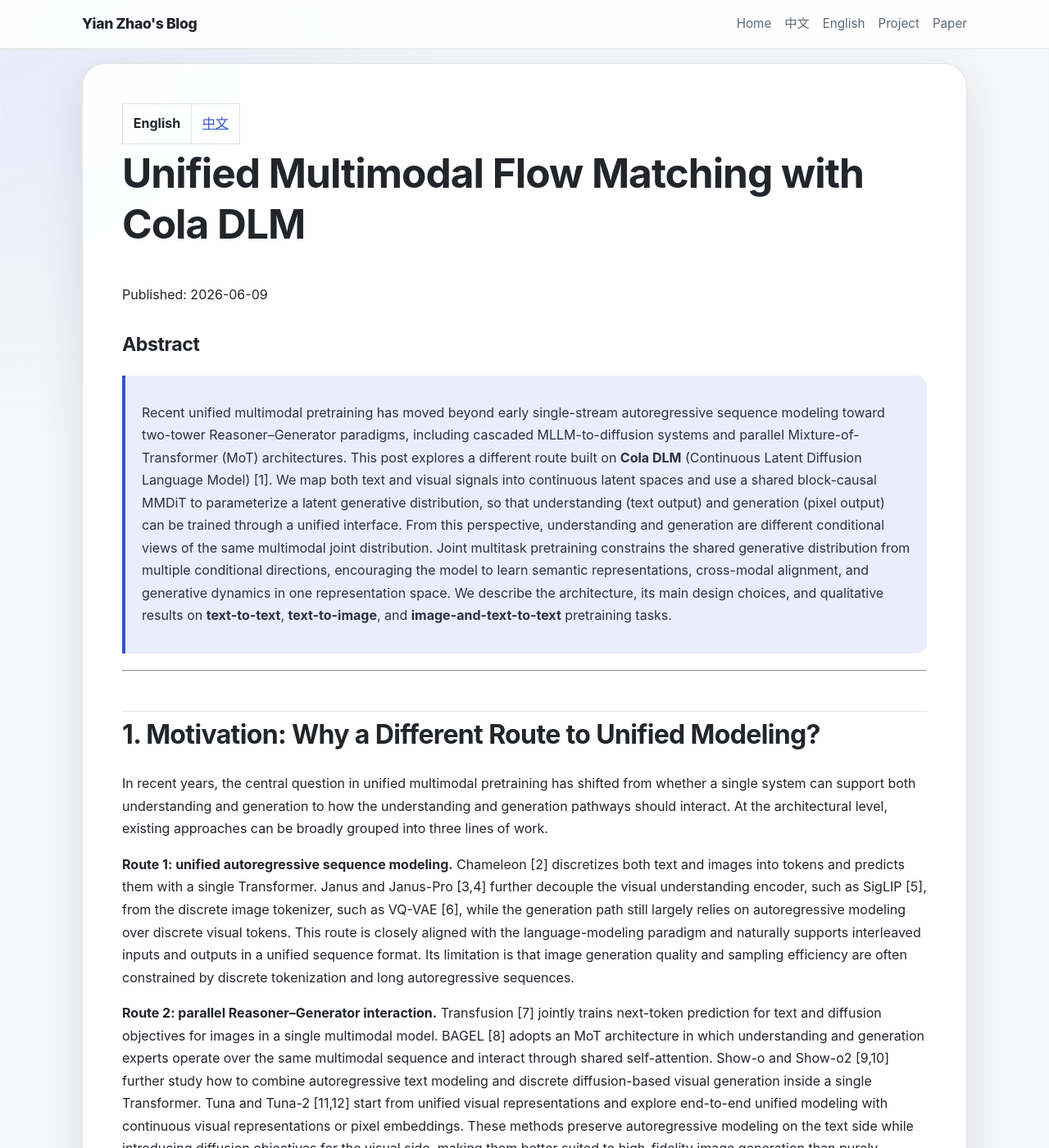
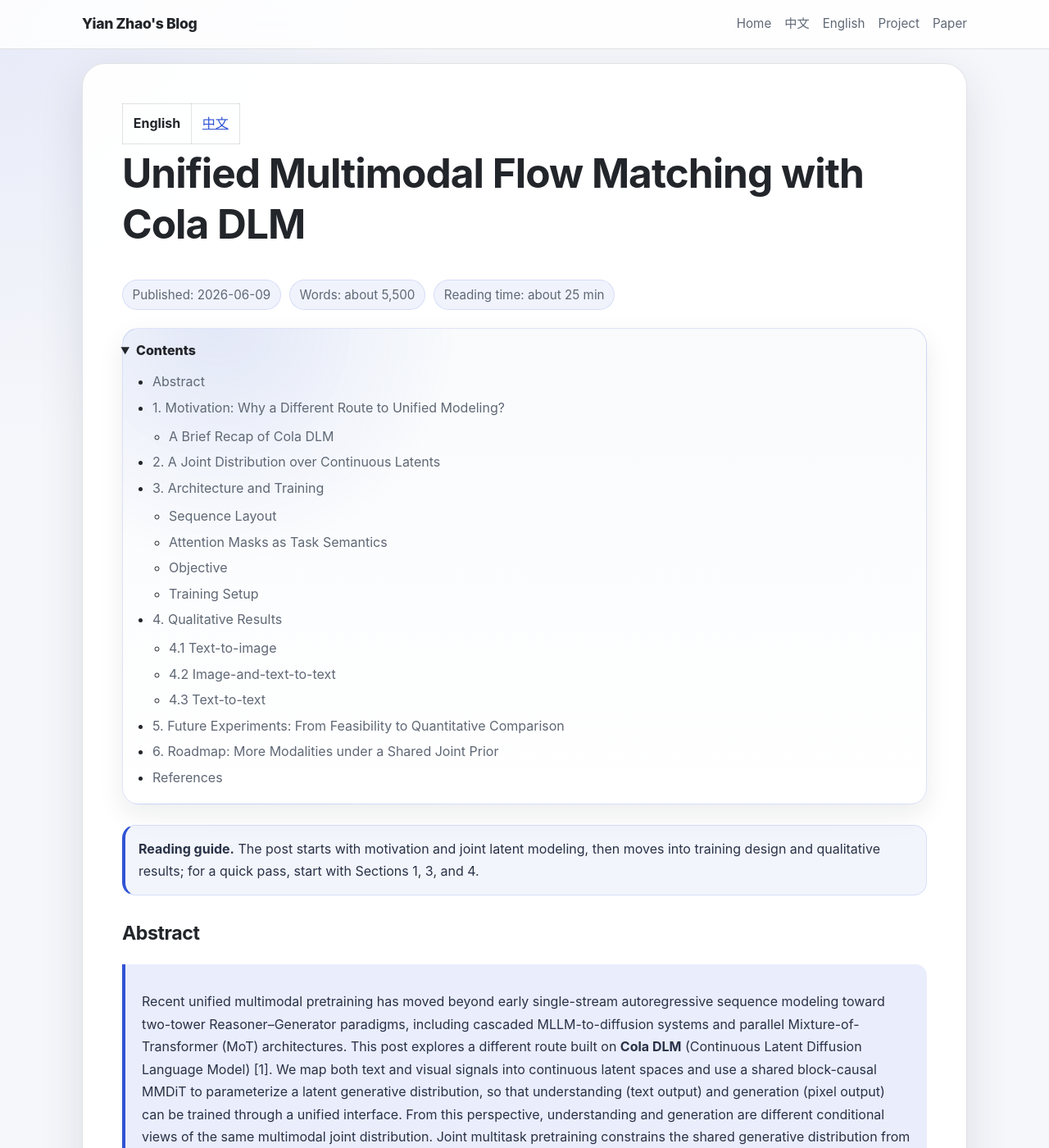
Before and after one commit to Zhao-Yian/Unified-Cola, a Jekyll site: the page built from blog.md, in a window 1280 px wide and 1400 px high. Shown: the whole window at 82% size. Built offline with Jekyll 4.4.1, drawn with Linux system fonts in a browser that asks for light colours.

Commit message:
update cola blog

```diff
--- a/assets/site.css
+++ b/assets/site.css
@@ -84,6 +84,85 @@ h2 {
 h3 {
   margin-top: 2rem;
   font-size: clamp(1.2rem, 2vw, 1.45rem);
+}
+
+[id] {
+  scroll-margin-top: calc(var(--site-header-offset) + 1rem);
+}
+
+.post-meta {
+  display: flex;
+  flex-wrap: wrap;
+  gap: 0.65rem;
+  margin: -0.3rem 0 1.35rem;
+  color: var(--muted);
+  font-size: 0.95rem;
+}
+
+.post-meta span {
+  display: inline-flex;
+  align-items: center;
+  min-height: 2rem;
+  padding: 0.28rem 0.72rem;
+  border: 1px solid rgba(49, 84, 212, 0.14);
+  border-radius: 999px;
+  background: rgba(49, 84, 212, 0.07);
+}
+
+.toc-card {
+  margin: 1.25rem 0 1.6rem;
+  padding: 0.85rem 1rem;
+  border: 1px solid rgba(49, 84, 212, 0.16);
+  border-radius: 20px;
+  background:
+    radial-gradient(circle at 12% 0%, rgba(49, 84, 212, 0.11), transparent 18rem),
+    linear-gradient(180deg, rgba(248, 250, 252, 0.96), rgba(255, 255, 255, 0.96));
+  box-shadow: 0 12px 32px rgba(15, 23, 42, 0.08);
+}
+
+.toc-card summary {
+  cursor: pointer;
+  color: var(--text);
+  font-weight: 760;
+  list-style-position: outside;
+}
+
+.toc-card[open] summary {
+  margin-bottom: 0.65rem;
+}
+
+.toc-card ul {
+  margin: 0.45rem 0 0;
+  padding-left: 1.25rem;
+}
+
+.toc-card li {
+  margin: 0.25rem 0;
+}
+
+.toc-card a {
+  color: var(--muted);
+  text-decoration: none;
+}
+
+.toc-card a:hover {
+  color: var(--accent);
+  text-decoration: underline;
+  text-underline-offset: 0.18em;
+}
+
+.post-note {
+  margin: 1.2rem 0 1.45rem;
+  padding: 0.9rem 1rem;
+  border: 1px solid rgba(49, 84, 212, 0.14);
+  border-left: 4px solid var(--accent);
+  border-radius: 16px;
+  background: rgba(49, 84, 212, 0.06);
+  color: #293247;
+}
+
+.post-note p {
+  margin: 0;
 }
 
 blockquote {
--- a/blog.md
+++ b/blog.md
@@ -14,15 +14,44 @@ tags:
 
 # Unified Multimodal Flow Matching with Cola DLM
 
-Published: 2026-06-09
+<div class="post-meta">
+  <span>Published: 2026-06-09</span>
+  <span>Words: about 5,500</span>
+  <span>Reading time: about 25 min</span>
+</div>
 
-### Abstract
+<details class="toc-card" open markdown="1">
+<summary>Contents</summary>
+
+- [Abstract](#abstract)
+- [1. Motivation: Why a Different Route to Unified Modeling?](#motivation)
+  - [A Brief Recap of Cola DLM](#cola-dlm-recap)
+- [2. A Joint Distribution over Continuous Latents](#joint-latents)
+- [3. Architecture and Training](#architecture-training)
+  - [Sequence Layout](#sequence-layout)
+  - [Attention Masks as Task Semantics](#attention-masks)
+  - [Objective](#objective)
+  - [Training Setup](#training-setup)
+- [4. Qualitative Results](#qualitative-results)
+  - [4.1 Text-to-image](#text-to-image)
+  - [4.2 Image-and-text-to-text](#image-text-to-text)
+  - [4.3 Text-to-text](#text-to-text)
+- [5. Future Experiments: From Feasibility to Quantitative Comparison](#future-experiments)
+- [6. Roadmap: More Modalities under a Shared Joint Prior](#roadmap)
+- [References](#references)
+</details>
+
+<div class="post-note" markdown="1">
+**Reading guide.** The post starts with motivation and joint latent modeling, then moves into training design and qualitative results; for a quick pass, start with Sections 1, 3, and 4.
+</div>
+
+### Abstract {#abstract}
 > Recent unified multimodal pretraining has moved beyond early single-stream autoregressive sequence modeling toward two-tower Reasoner--Generator paradigms, including cascaded MLLM-to-diffusion systems and parallel Mixture-of-Transformer (MoT) architectures. This post explores a different route built on **Cola DLM** (Continuous Latent Diffusion Language Model) [1]. We map both text and visual signals into continuous latent spaces and use a shared block-causal MMDiT to parameterize a latent generative distribution, so that understanding (text output) and generation (pixel output) can be trained through a unified interface. From this perspective, understanding and generation are different conditional views of the same multimodal joint distribution. Joint multitask pretraining constrains the shared generative distribution from multiple conditional directions, encouraging the model to learn semantic representations, cross-modal alignment, and generative dynamics in one representation space. We describe the architecture, its main design choices, and qualitative results on **text-to-text**, **text-to-image**, and **image-and-text-to-text** pretraining tasks.
 <!-- The current experiments are positioned as a proof of concept: we validate the feasibility and early convergence behavior of the unified architecture, without large-scale SFT or RL post-training. -->
 
 ---
 
-## 1. Motivation: Why a Different Route to Unified Modeling?
+## 1. Motivation: Why a Different Route to Unified Modeling? {#motivation}
 
 In recent years, the central question in unified multimodal pretraining has shifted from whether a single system can support both understanding and generation to how the understanding and generation pathways should interact. At the architectural level, existing approaches can be broadly grouped into three lines of work.
 
@@ -44,7 +73,7 @@ Under this view, understanding (text output) and generation (pixel output) corre
 
 Cola DLM provides a mature continuous-latent formulation for text generation. In this post, we show how the same formulation can be extended naturally to other modalities and used as the basis for this unified training paradigm.
 
-### A Brief Recap of Cola DLM
+### A Brief Recap of Cola DLM {#cola-dlm-recap}
 
 Cola DLM is a continuous latent-variable diffusion language model. Its key idea is to avoid denoising at the token level. Instead, it:
 
@@ -62,7 +91,7 @@ This decomposition explicitly separates **global semantic organization** in cont
 
 ---
 
-## 2. A Joint Distribution over Continuous Latents
+## 2. A Joint Distribution over Continuous Latents {#joint-latents}
 
 Unified modeling should not rely only on a shared backbone, nor should it force different modalities into exactly the same representation space. A more natural approach is to first map text and visual observations into continuous latent variables, and then let a shared block-causal MMDiT model the joint distribution over these latents. In this way, textual semantics, visual content, and their correspondence are all handled through the same interface.
 
@@ -103,7 +132,7 @@ Thus, the latent variables carry compressed high-level semantics, while the deco
 
 ---
 
-## 3. Architecture and Training
+## 3. Architecture and Training {#architecture-training}
 
 ![**Figure 1.** Unified text--vision modeling with Cola DLM. Left: text continuation and image-conditioned text generation. Middle: text-to-image generation. Right: method overview. Text and visual signals are mapped into continuous latents and modeled by a shared block-causal MMDiT as a joint generative distribution.]({{ '/assets/fig-unified-overview.png' | relative_url }})
 
@@ -119,7 +148,7 @@ A single model supports three tasks under the same framework:
 - **Text-to-image (T2I)**,
 - **Image-and-text-to-text (IT2T)**, including captioning and visual question answering.
 
-### Sequence Layout
+### Sequence Layout {#sequence-layout}
 
 We pack continuous latents into a sequence and annotate each position with two integers. Suppose a packed sequence has $N$ positions. Position $i$ carries:
 
@@ -143,7 +172,7 @@ The task is defined only by (i) which segments are present and in what order, an
 
 Within a single forward pass, multiple samples, possibly from different tasks under gradient accumulation, are concatenated into one long sequence. Attention is additionally constrained to stay **within the same sample**: query position $i$ may attend only to key position $j$ from the same sample.
 
-### Attention Masks as Task Semantics
+### Attention Masks as Task Semantics {#attention-masks}
 
 The task semantics of the shared block-causal MMDiT are controlled by the attention mask $M_{ij}\in\{0,1\}$, which determines whether query $i$ may attend to key $j$. The mask is defined by the following segment-conditioned rules. **Figure 2** visualizes small rendered examples for each task, with rows as queries and columns as attended keys.
 
@@ -178,7 +207,7 @@ The instruction and image thus form a single fully bidirectional condition block
 
 **Text-to-text** is the special case of the T2I rule with the image segment removed: a clean prefix is encoded in a block-causal manner, and the remaining text blocks are generated by block diffusion conditioned on previous clean blocks.
 
-### Objective
+### Objective {#objective}
 
 The per-step loss is the sum of all active objectives:
 
@@ -188,7 +217,7 @@ $$
 
 Each term is a velocity-prediction MSE in the corresponding latent space. $\mathcal{L}_{\text{REPA}}$ is an optional representation-alignment term [20], active only for T2I, that aligns intermediate DiT features with visual-encoder features to accelerate generation convergence. During training, tasks are sampled according to configurable task ratios, and the task choice is synchronized across workers to keep distributed collective calls consistent.
 
-### Training Setup
+### Training Setup {#training-setup}
 
 - **Noise schedule.** Both modalities use a rectified-flow linear interpolation schedule, velocity prediction, and an Euler sampler.
 - **Block-level noise.** For text, each block samples its own timestep and all tokens within the block share that timestep, following the hierarchical block-causal design of Cola DLM. Image latents are noised as a single block.
@@ -208,11 +237,11 @@ Under this limited data and compute budget, the model can already generate coher
 
 ---
 
-## 4. Qualitative Results
+## 4. Qualitative Results {#qualitative-results}
 
 This section reports qualitative results on the three tasks.
 
-### 4.1 Text-to-image
+### 4.1 Text-to-image {#text-to-image}
 
 Click any thumbnail to inspect the image in a larger viewer and continue browsing sample by sample.
 
@@ -497,7 +526,7 @@ Click any thumbnail to inspect the image in a larger viewer and continue browsin
   </div>
 </div>
 
-### 4.2 Image-and-text-to-text
+### 4.2 Image-and-text-to-text {#image-text-to-text}
 
 After training on about **5M** image-text pairs, the model shows preliminary image-captioning ability and can generate text conditioned on image content.
 
@@ -762,13 +791,13 @@ After training on about **5M** image-text pairs, the model shows preliminary ima
 
 > *Note on images.* The images used in the image-and-text-to-text examples are generated by **external image-generation models from ground-truth captions**, to avoid copyright issues associated with real photographs.
 
-### 4.3 Text-to-text
+### 4.3 Text-to-text {#text-to-text}
 
 Although trained with only about **1B** text tokens, the unified model retains reasonably coherent text-continuation ability across conversational, narrative, expository, technical, and article-style prompts.
 
 ---
 
-## 5. Future Experiments: From Feasibility to Quantitative Comparison
+## 5. Future Experiments: From Feasibility to Quantitative Comparison {#future-experiments}
 
 The current results primarily validate the **feasibility** of the proposed unified modeling scheme: a single model can acquire text generation, image generation, and preliminary image-text understanding ability under the same pretraining recipe. The next question is whether this unified model, after scaling pretraining and adding necessary SFT/RL post-training, can outperform standard alternatives. To answer this, we plan two controlled quantitative studies.
 
@@ -782,7 +811,7 @@ Future work will also report scaling behavior, controlled matched comparisons, a
 
 ---
 
-## 6. Roadmap: More Modalities under a Shared Joint Prior
+## 6. Roadmap: More Modalities under a Shared Joint Prior {#roadmap}
 
 The framework naturally extends to more modalities by introducing the corresponding block layouts and attention rules. Potential extensions include:
 
@@ -793,7 +822,7 @@ The framework naturally extends to more modalities by introducing the correspond
 
 ---
 
-## References
+## References {#references}
 
 [1] H. Guo, Q. Zhao, Y. Zhao, S. Nie, R. Zhu, Q. Guo, F. Wang, T. Yang, H. Zhao, G. Wei, and Y. Zeng, "Continuous Latent Diffusion Language Model," arXiv:2605.06548, 2026. <https://arxiv.org/abs/2605.06548>
 
```
Also changed, not shown: index.md (+46 -17 lines).
